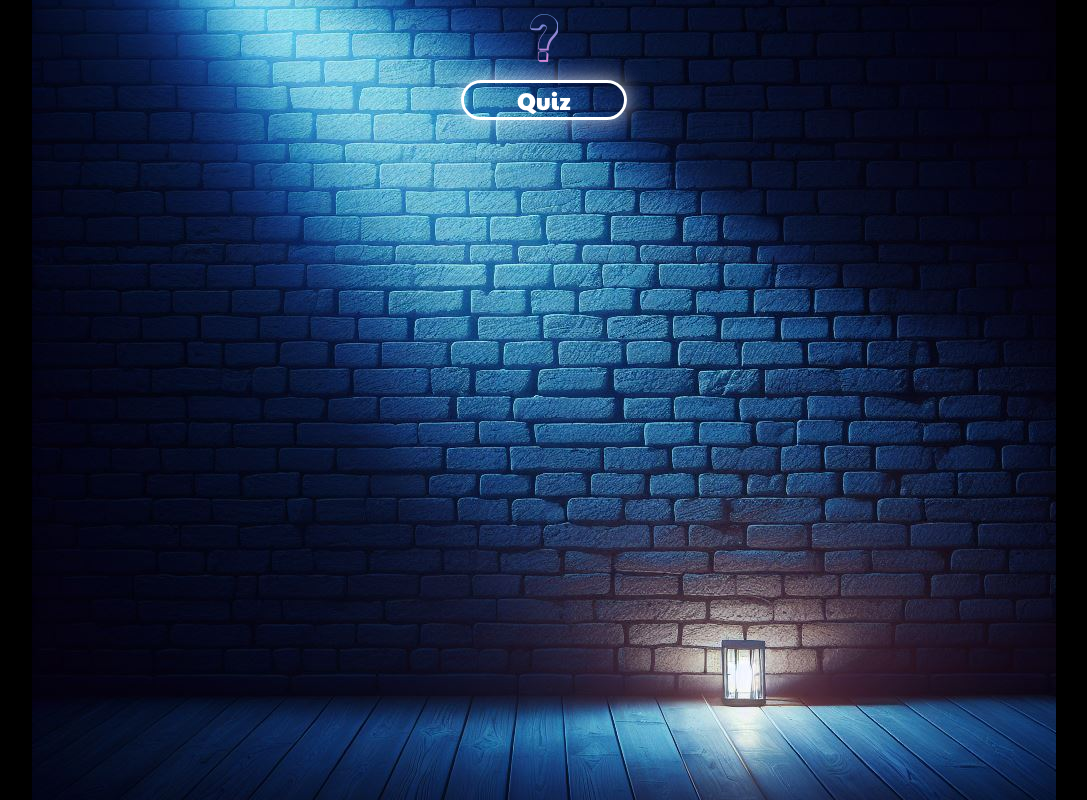
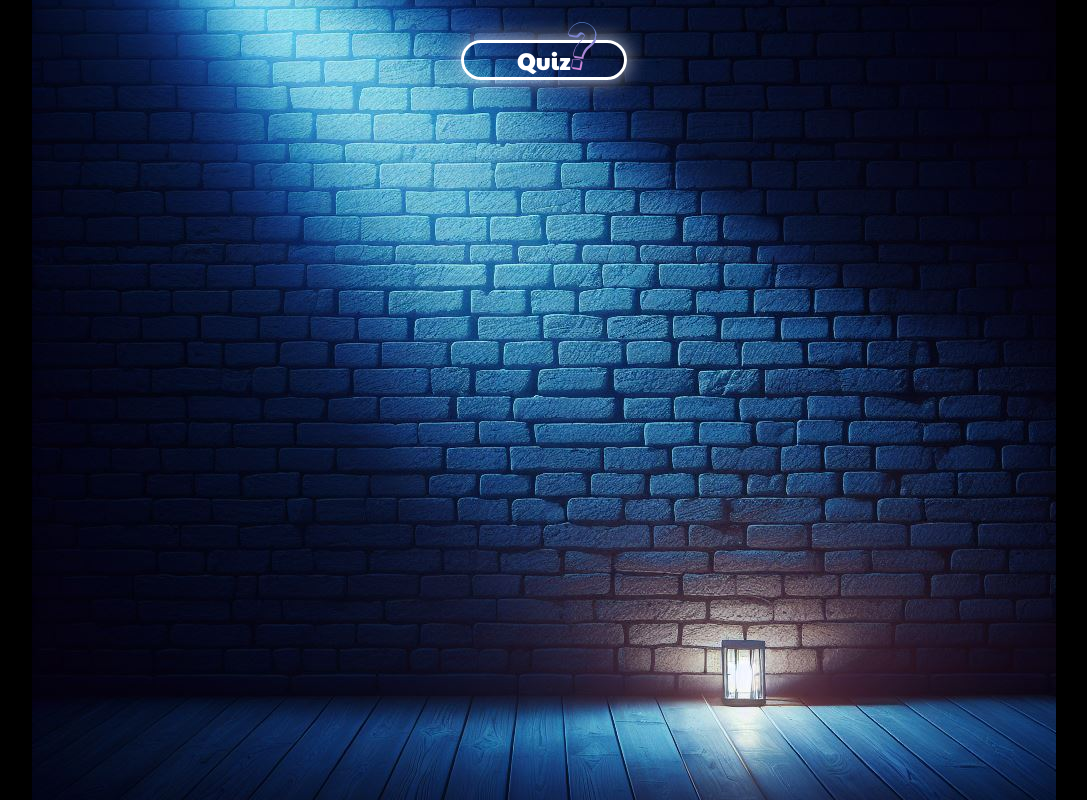
Before and after one commit to kna1703/quiz_react, a React (Vite) app: page / in a window 1280 px wide. Shown: the whole page, without its empty margins (96-1183 px from the left). Built offline with nearby package versions, Linux system fonts and the light colour scheme.

Commit message:
modification logo header et variable bouton css

```diff
--- a/src/components/Header.css
+++ b/src/components/Header.css
@@ -1,23 +1,25 @@
-.header {
+.Header {
     display: flex;
     flex-wrap: wrap;
-    justify-content: space-around;
+    justify-content: center;
 }
 
 .Quiz {
-    position: absolute;
-    display: flex;
-    justify-content: center;
-    align-items: center;
     font-size: 3vh;
     border: solid white;
     width: 20vh;
-    margin: 10vh;
+    margin: 5vh;
     border-radius :1em;
     box-shadow: 0 0 20px rgba(255, 255, 255, 0.75);
+    text-align: center;
   }
 
   span {
+    position: absolute;
+    z-index: auto;
+    right: 46%;
+    top: 1%;
+    transform:rotate(8deg);
     font-family: 'LondrinaShadow-Regular';
     font-size: 8vh;
     background-image: -webkit-linear-gradient(#3585CE, #FA87DB);
--- a/src/components/Header.jsx
+++ b/src/components/Header.jsx
@@ -4,9 +4,9 @@ import "./Header.css";
 
 function Header () {
     return (
-        <div className="header">
+        <div className="Header">
         <p className="Quiz">Quiz</p>
-        <span>?</span>
+        <p><span>?</span></p>
         </div>
     )
 }
--- a/src/index.css
+++ b/src/index.css
@@ -11,11 +11,15 @@
 }
 
 :root {
-h1, h2, h3, h4, p {
+--goodanswer:#00B41C;
+--wronganswer:#FA87DB;
+--answer:#3585CE;
+}
+
+h1, h2, h3, h4, p, button {
   font-family: 'PaytoneOne-Regular';
   color: white;
-  text-align: center;
-}}
+}
 
 body {
   margin: 0;
```
